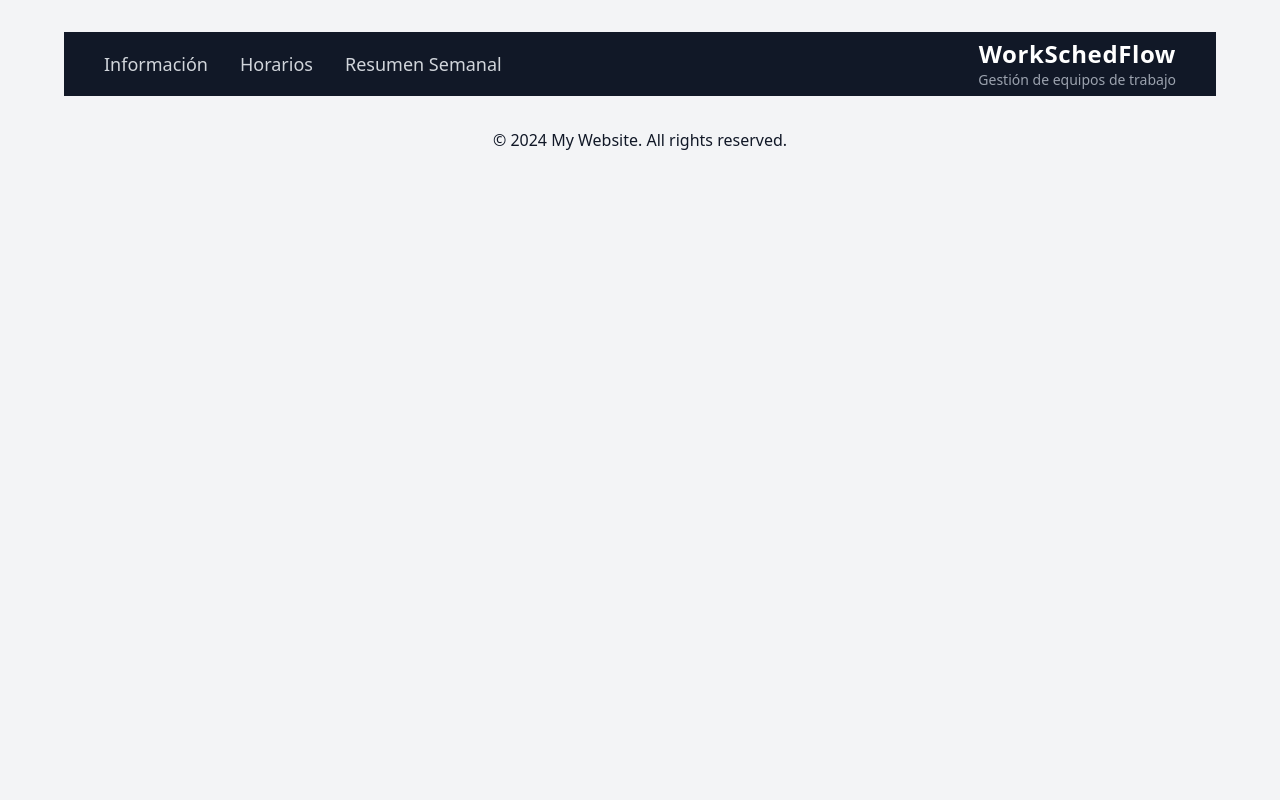
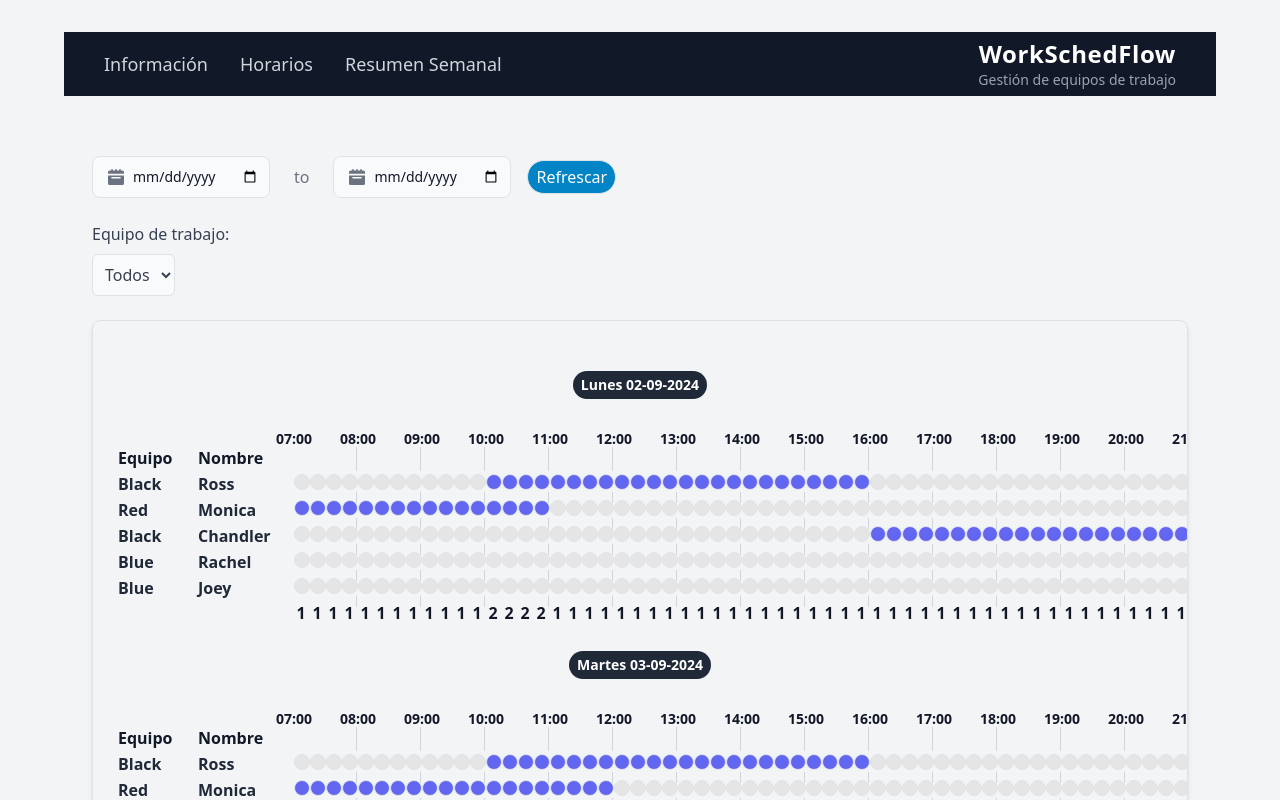
Before and after one commit to Sergiomsrs/workschedflow-demo, a React (Vite) app: page / in a window 1280 px wide. Shown: the top 800 px of the page. Built offline with nearby package versions, Linux system fonts and the light colour scheme.

Commit message:
Actualizar redirección de rutas en MainPage.jsx

```diff
--- a/src/pages/MainPage.jsx
+++ b/src/pages/MainPage.jsx
@@ -20,7 +20,8 @@ export const MainPage = () => {
         <ScrollToTop />
         <main className="">
           <Routes>
-            <Route path="/workschedflow-demo/#" element={<Daily />} />
+            <Route path="/" element={<Daily />} />
+            <Route path="/workschedflow-demo/" element={<Daily />} />
             <Route path="/workschedflow-demo/employeeweek" element={<EmployeeWeek />} />
             <Route path="/workschedflow-demo/landing" element={<Landing />} />
             <Route path="/workschedflow-demo/adduser" element={<FormUser />} />
```
